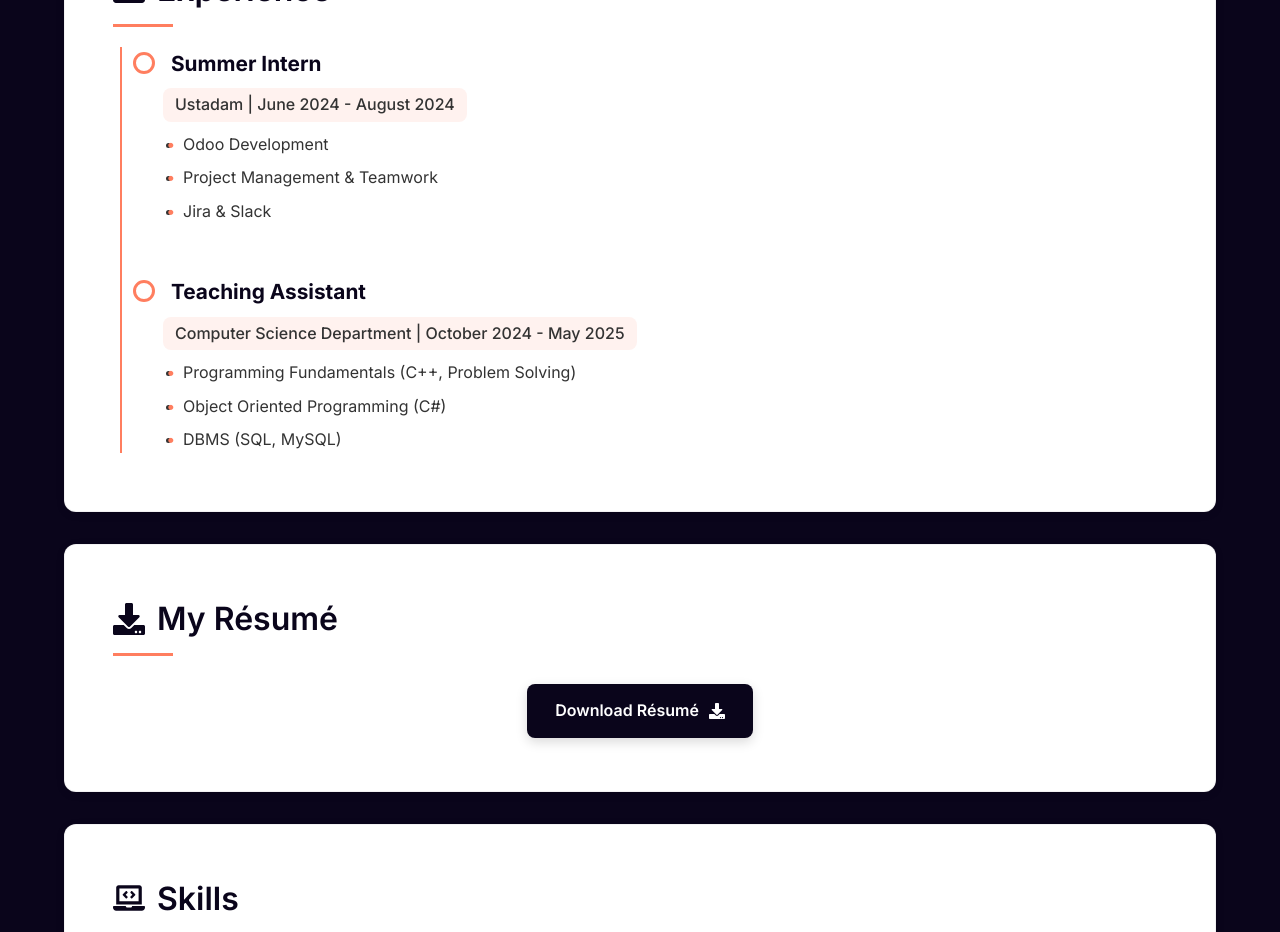
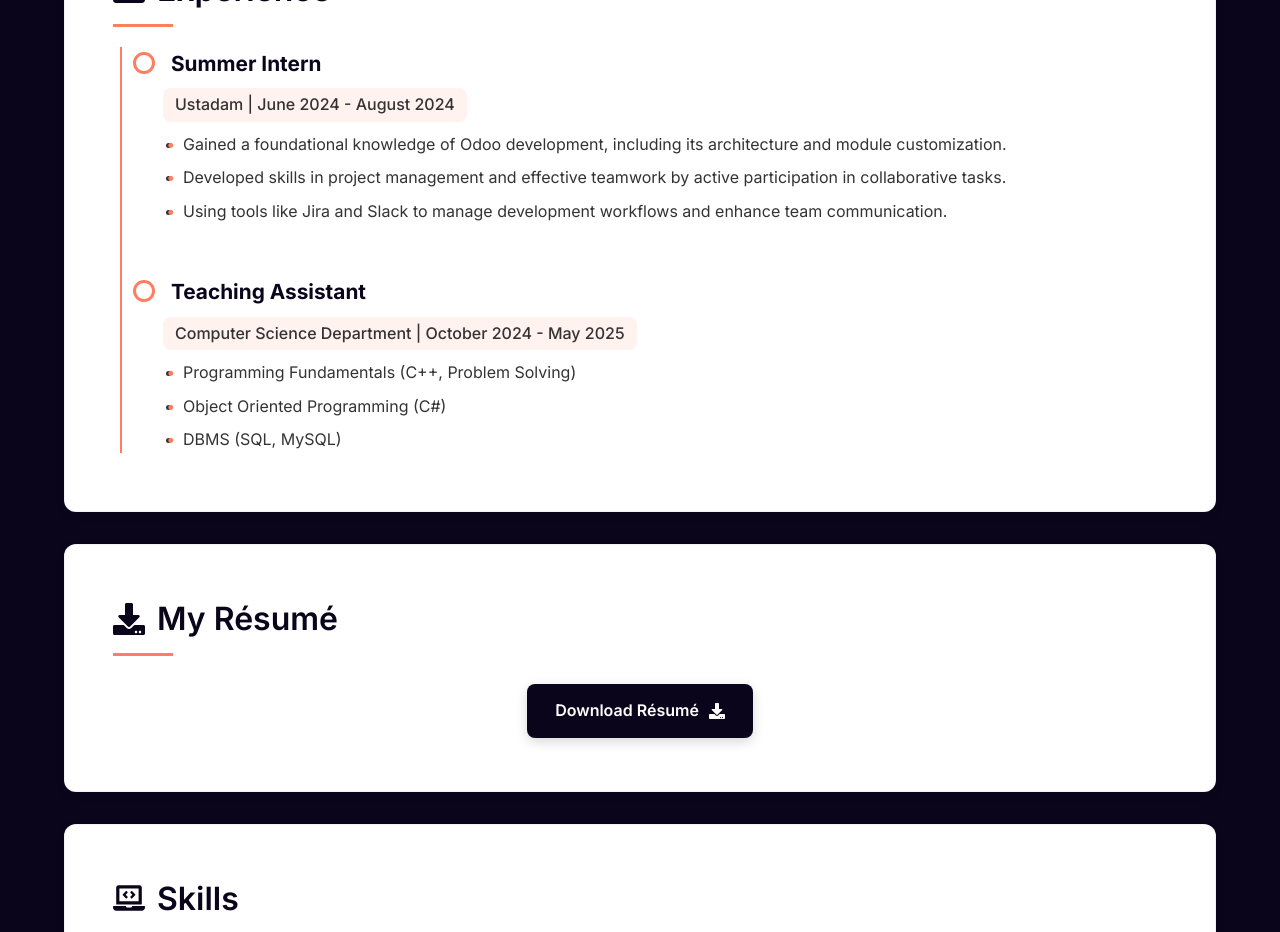
Before and after one commit to Hannanm10/myPortfolio, a React (Create React App) app: page / in a window 1280 px wide. Shown: the part 1440-2372 px from the top of the page. Built offline with nearby package versions, Linux system fonts and the light colour scheme.

Commit message:
added changes

```diff
--- a/src/App.js
+++ b/src/App.js
@@ -84,9 +84,9 @@ function App() {
             <h3>Summer Intern</h3>
             <p className="timeline-date">Ustadam | June 2024 - August 2024</p>
             <ul>
-              <li>Odoo Development</li>
-              <li>Project Management & Teamwork</li>
-              <li>Jira & Slack</li>
+              <li>Gained a foundational knowledge of Odoo development, including its architecture and module customization.</li>
+              <li>Developed skills in project management and effective teamwork by active participation in collaborative tasks.</li>
+              <li>Using tools like Jira and Slack to manage development workflows and enhance team communication.</li>
             </ul>
           </div>
           <div className="timeline-item">
```
Also changed, not shown: 1 other file (tests, documents, lock files or other folders).
